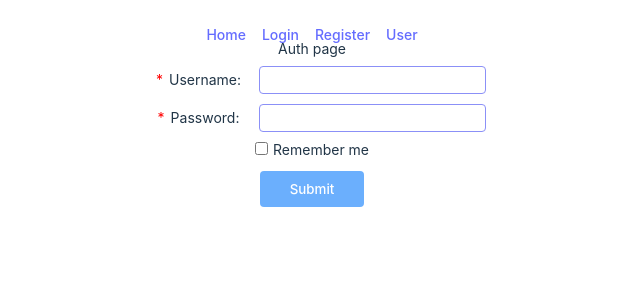
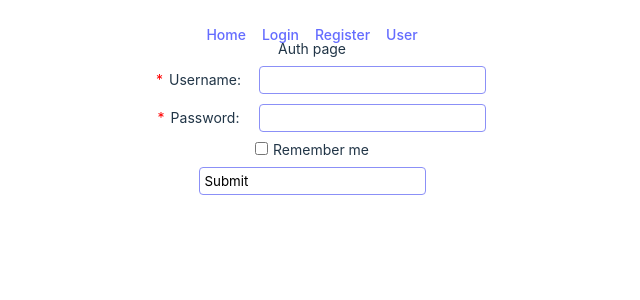
Before and after one commit to edu-testes/fake-backend-api-connection, a React (Vite) app: page /login in a window 1280 px wide. Shown: the top 300 px of the page, without its empty margins (328-968 px from the left). Built offline with nearby package versions, Linux system fonts and the light colour scheme.

Commit message:
Added props type in the Button component and can change type of button

```diff
--- a/src/components/Button/Button.tsx
+++ b/src/components/Button/Button.tsx
@@ -1,8 +1,10 @@
 
 import "./Button.css";
-
-export default function Button() {
+type IButtonProps = {
+  typeButton: string,
+}
+export default function Button(props: IButtonProps) {
   return (
-    <input type="button" value="Submit" />
+    <input type={props.typeButton} value="Submit" />
   )
 }
```
